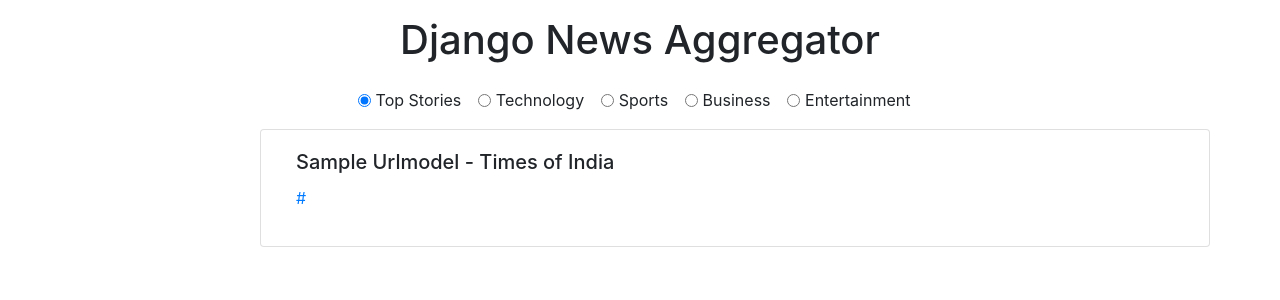
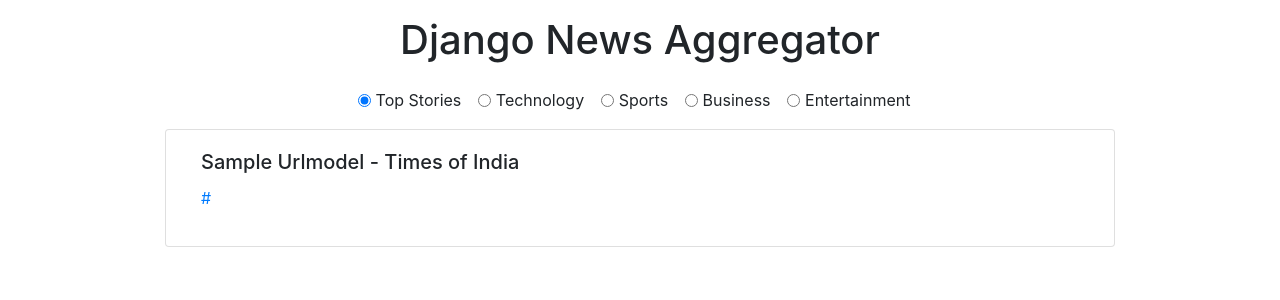
Before and after one commit to PraneethKarnena/django-news-aggregator, a Django app: page / in a window 1280 px wide. Shown: the top 300 px of the page. Run offline with Django 3.2, Linux system fonts and the light colour scheme; data comes from the database, SQL or seed files in the repository; tables that the repository leaves empty hold one stand-in row (values such as "Sample post"); some libraries are stand-ins or nearby versions.

Commit message:
added Spinner and fixed alignment

```diff
--- a/service/templates/service/home.html
+++ b/service/templates/service/home.html
@@ -45,9 +45,11 @@
             </div>
         </div>
 
+        <div id="spinner-container" class="mt-3 mb-3" align="center"></div>
+
         {% for link in news.urls.all %}
         <div class="row mt-3">
-            <div class="col-lg-2"></div>
+            <div class="col-lg-1"></div>
             <div class="card col-lg-10">
                 <div class="card-body">
                     <h5 class="card-title">{{ link.title|title }} - {{ link.news_source.name }}</h5>
@@ -63,8 +65,17 @@
 
     <script>
     $('document').ready(function() {
+
         $('input[name="news_cat"]').on('click', function() {
             window.location.replace("/?news_cat="+$(this).attr('value'));
+            $('#spinner-container').html(
+                `
+                <button class="btn btn-primary" type="button" disabled>
+                <span class="spinner-border spinner-border-sm" role="status" aria-hidden="true"></span>
+                Loading... This may take upto a minute or more. Depends on the internet speed and computing power.
+                </button>
+                `
+            );
         });
     });
     </script>
```
